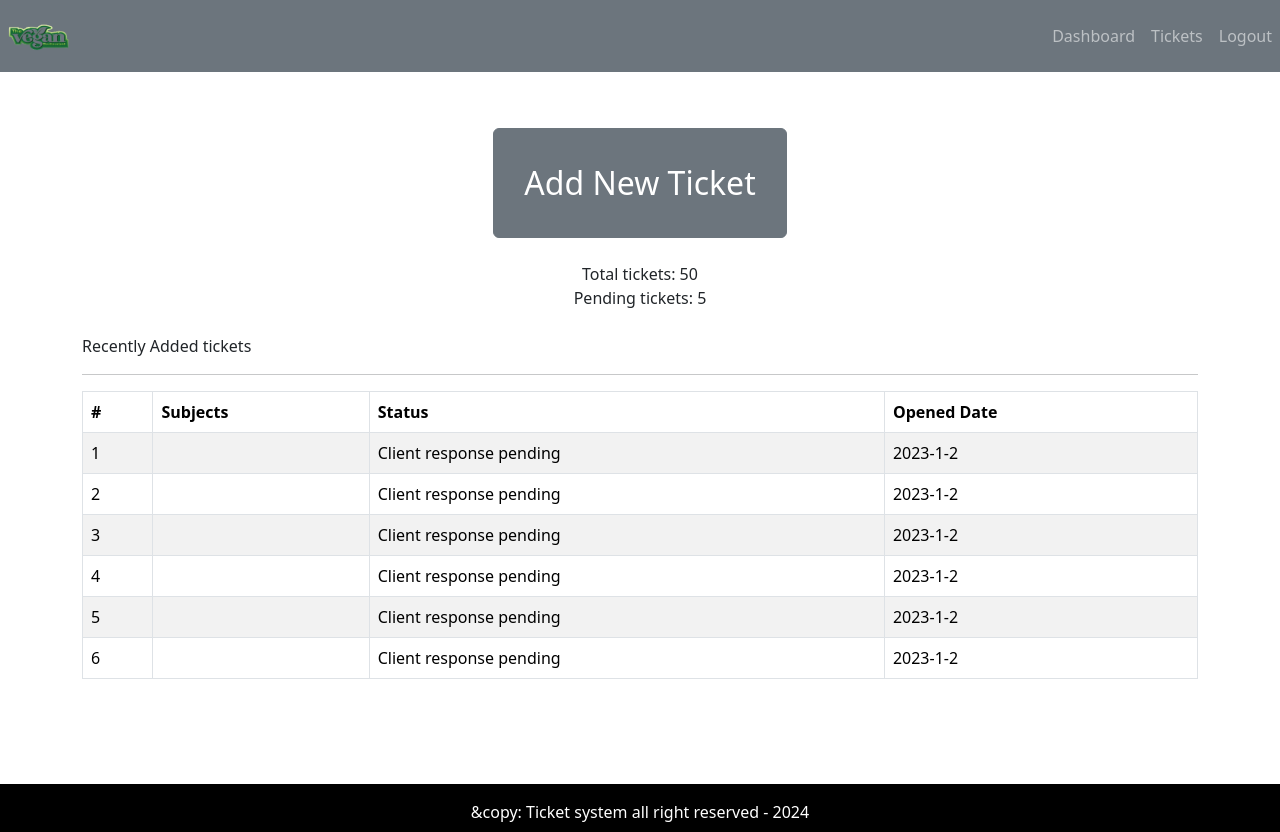
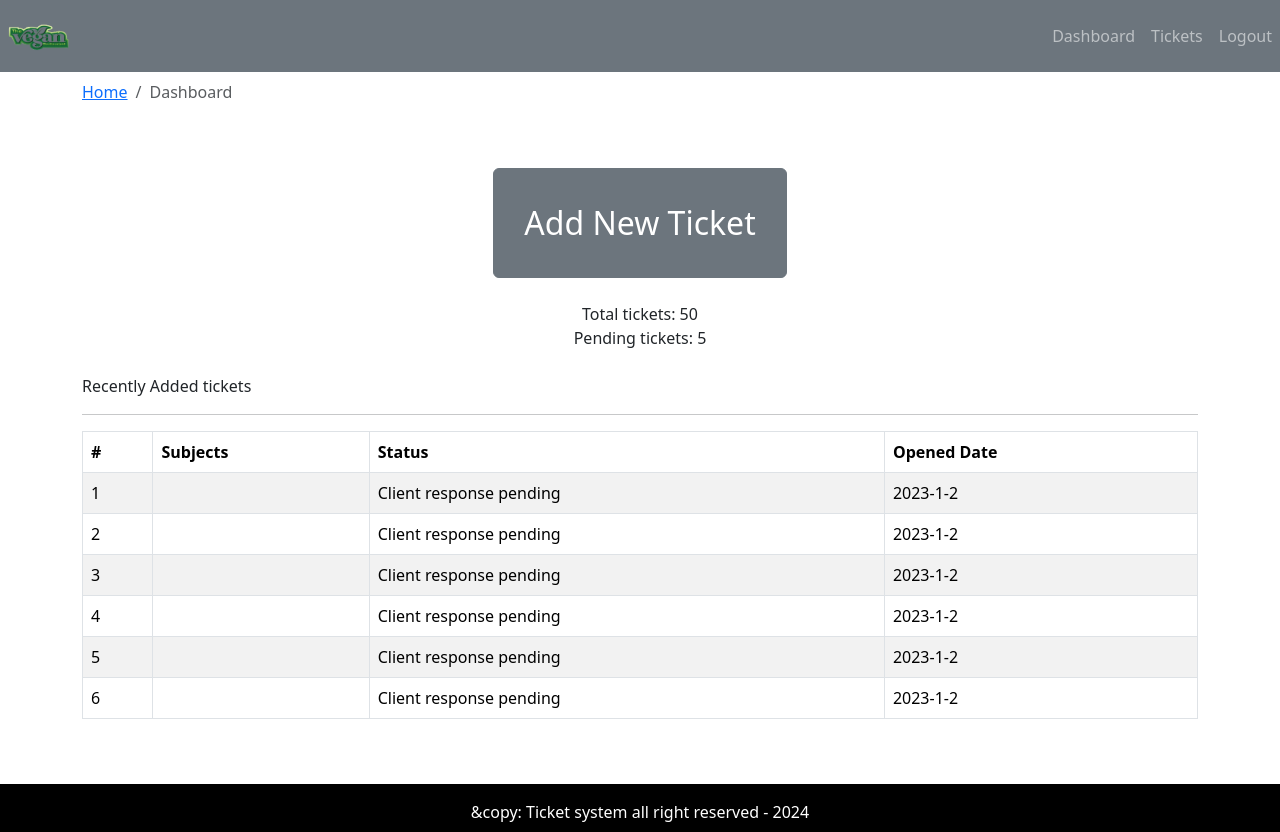
Before and after one commit to Nishanmajhi01/ticketsystem-frontend, a React (Create React App) app: page / in a window 1280 px wide. Built offline with nearby package versions, Linux system fonts and the light colour scheme.

Commit message:
Breadcrumb added

```diff
--- a/src/Layout/DefaultLayout.js
+++ b/src/Layout/DefaultLayout.js
@@ -6,7 +6,7 @@
   return (
     <div>
       <div className="default-layout">
-        <header className="heade"><Header/></header>
+        <header className="header"><Header/></header>
         <main className="main">{children}</main>
         <footer className="footer"> <Footer/></footer>
       </div>
--- a/src/Layout/partials/Header.compo.js
+++ b/src/Layout/partials/Header.compo.js
@@ -14,7 +14,6 @@
                 <Nav.Link href='/tickets'>Tickets</Nav.Link>
                 <Nav.Link href='/logout'>Logout</Nav.Link>
             </Nav>
-
         </Navbar.Collapse>
     </Navbar>
   )
--- /dev/null
+++ b/src/components/breadcrumb/Breadcrumb.compo.js
@@ -0,0 +1,13 @@
+import React from 'react'
+import { Breadcrumb } from 'react-bootstrap'
+
+export const PageBreadcrumb = ({page}) => {
+  return (
+    <div>
+    <Breadcrumb>
+      <Breadcrumb.Item href="/">Home</Breadcrumb.Item>
+      <Breadcrumb.Item active>{page}</Breadcrumb.Item>
+    </Breadcrumb>
+    </div>
+  )
+}
--- a/src/pages/dashboard/Dashboard.page.js
+++ b/src/pages/dashboard/Dashboard.page.js
@@ -2,10 +2,17 @@
 import { Button, Col, Container, Row } from 'react-bootstrap'
 import { TicketTable } from '../../components/ticket-table/TicketTable.compo'
 import tickets from '../../assets/data/dummy-tickets.json'
+import {PageBreadcrumb} from '../../components/breadcrumb/Breadcrumb.compo'
+
 
 export const Dashboard = () => {
   return (
     <Container>
+        <Row>
+            <Col>
+            <PageBreadcrumb page="Dashboard"/>
+            </Col>
+        </Row>
         <Row>
             <Col className='text-center mt-5 mb-2'>
             <Button variant='secondary' style={{fontSize:'2rem', padding:"30px"}}>Add New Ticket</Button>
```
